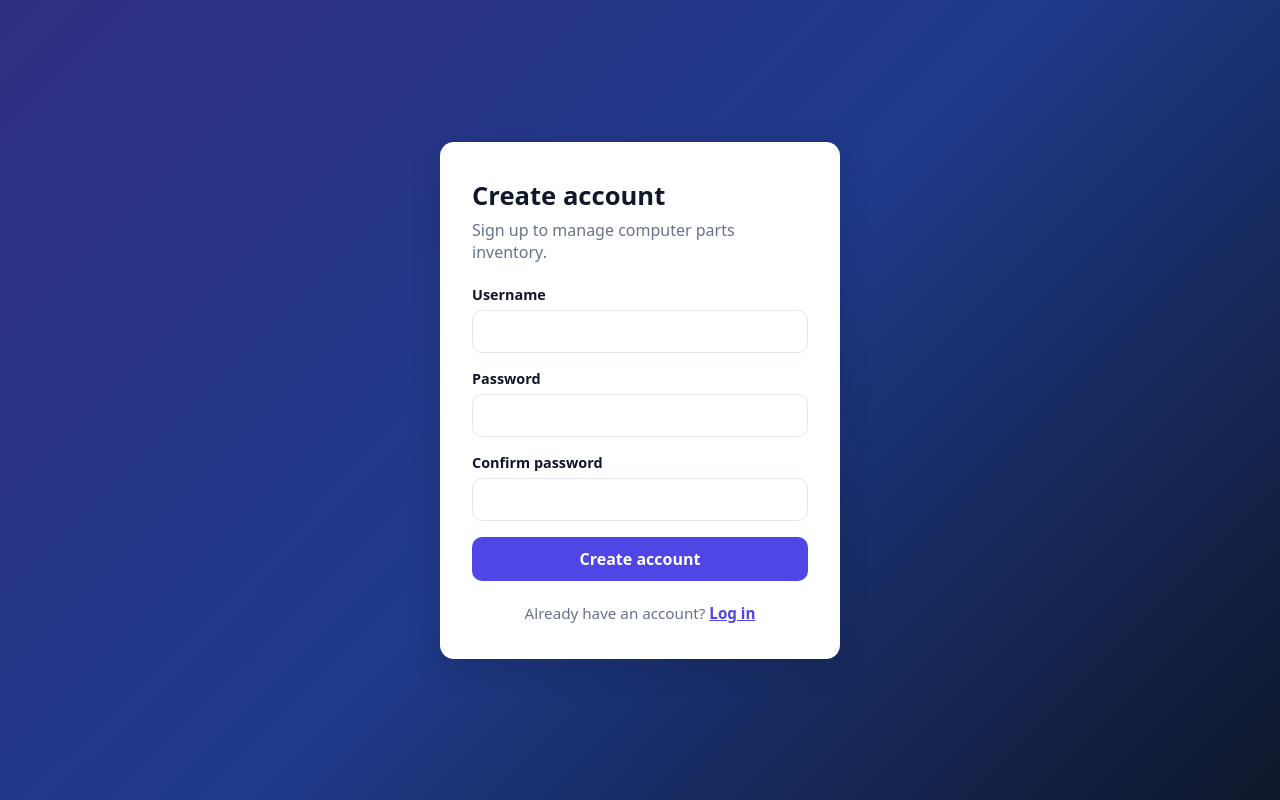
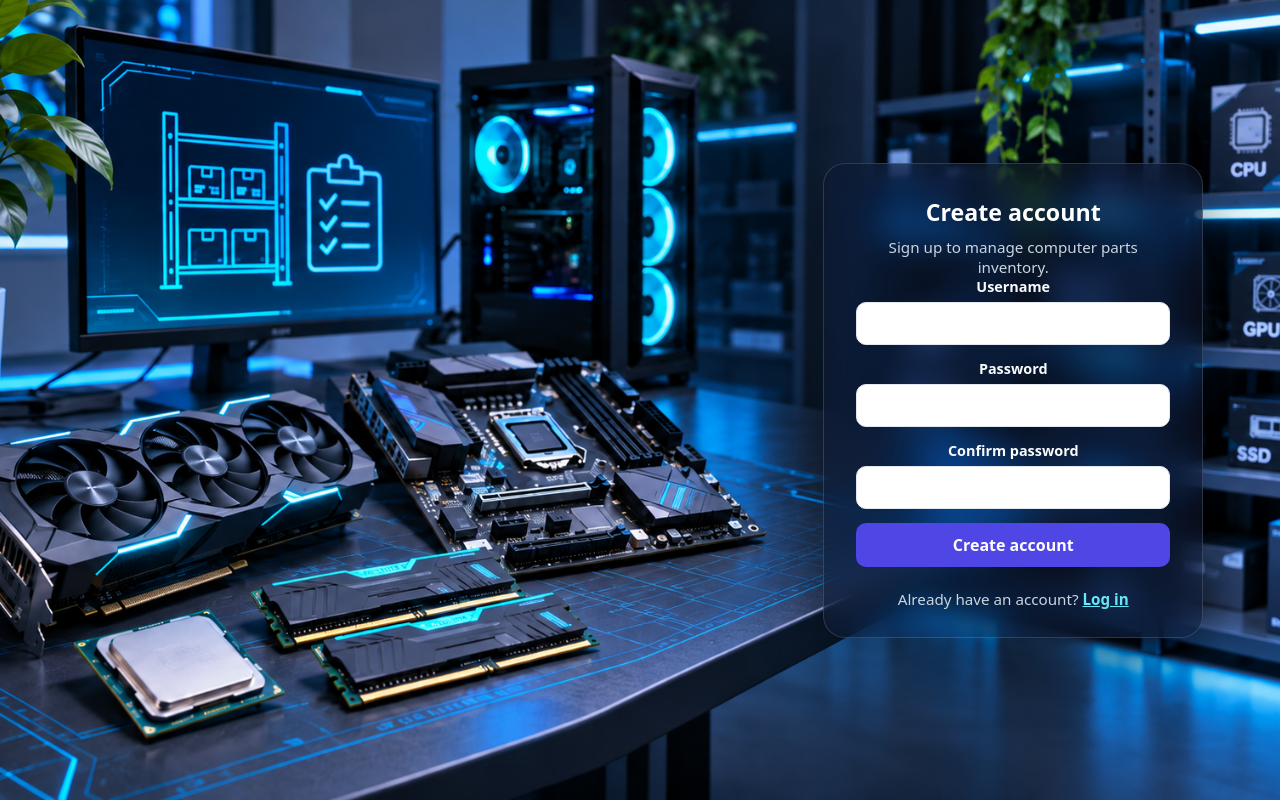
Before and after one commit to nalagonkenji/inventory-app, a PHP site: page /register.php in a window 1280 px wide. Run offline with PHP 8.4, Linux system fonts and the light colour scheme; a stand-in replaces the project's code that opens the database connection.

Commit message:
Update style.css

```diff
--- a/style.css
+++ b/style.css
@@ -177,3 +177,122 @@ tbody tr:hover { background: rgba(79, 70, 229, 0.06); }
   .auth-card { padding: 28px 22px; }
   .topbar { padding: 16px; }
 }
+
+/* ===== Inventory system login theme (overrides the earlier auth styles) ===== */
+.auth-page {
+  background: #0b1220 url('login-bg.png') center / cover no-repeat fixed;
+  color: #e2e8f0;
+}
+
+@media (min-width: 900px) {
+  .auth-page { justify-content: flex-end; padding-right: 6vw; }
+}
+
+.auth-card {
+  background: rgba(15, 23, 42, 0.55);
+  backdrop-filter: blur(16px) saturate(140%);
+  -webkit-backdrop-filter: blur(16px) saturate(140%);
+  border: 1px solid rgba(255, 255, 255, 0.14);
+  border-radius: 22px;
+  box-shadow: 0 24px 60px rgba(0, 0, 0, 0.45);
+  color: #f8fafc;
+  text-align: center;
+  padding: 34px 32px 28px;
+  max-width: 380px;
+}
+
+.brand-logo {
+  color: #22d3ee;
+  filter: drop-shadow(0 0 12px rgba(34, 211, 238, 0.55));
+  margin-bottom: 14px;
+}
+
+.auth-card h1 {
+  font-size: 1.45rem;
+  line-height: 1.25;
+  color: #ffffff;
+  margin: 0 0 10px;
+}
+
+.auth-card .subtitle { color: #cbd5e1; margin: 0; font-size: 0.95rem; }
+
+.accent-line {
+  display: block;
+  width: 56px;
+  height: 3px;
+  margin: 18px auto 22px;
+  border-radius: 2px;
+  background: linear-gradient(90deg, #22d3ee, #3b82f6);
+}
+
+.auth-form { gap: 14px; }
+
+.field {
+  display: flex;
+  align-items: center;
+  gap: 10px;
+  padding: 0 12px;
+  background: rgba(15, 23, 42, 0.45);
+  border: 1px solid rgba(255, 255, 255, 0.2);
+  border-radius: 12px;
+  font-weight: 400;
+  text-align: left;
+  color: #cbd5e1;
+}
+.field:focus-within {
+  border-color: #22d3ee;
+  box-shadow: 0 0 0 3px rgba(34, 211, 238, 0.2);
+}
+.field-icon { display: inline-flex; color: #94a3b8; }
+
+.field input {
+  flex: 1;
+  border: none;
+  background: transparent;
+  padding: 13px 4px;
+  color: #f8fafc;
+  outline: none;
+  width: auto;
+}
+.field input:focus { outline: none; border: none; }
+.field input::placeholder { color: #94a3b8; }
+
+.toggle-pass {
+  background: none;
+  border: none;
+  color: #94a3b8;
+  cursor: pointer;
+  padding: 4px;
+  display: inline-flex;
+}
+.toggle-pass:hover { color: #e2e8f0; }
+
+.form-row {
+  display: flex;
+  justify-content: space-between;
+  align-items: center;
+  font-size: 0.9rem;
+  color: #cbd5e1;
+}
+.remember { display: inline-flex; align-items: center; gap: 8px; font-weight: 400; }
+.remember input { width: 16px; height: 16px; accent-color: #22d3ee; }
+.forgot { color: #67e8f9; font-weight: 600; text-decoration: underline; text-underline-offset: 3px; cursor: default; }
+
+.btn-block {
+  display: block;
+  width: 100%;
+  padding: 14px;
+  border-radius: 12px;
+  font-size: 1rem;
+  color: #ffffff;
+  background: linear-gradient(90deg, #22d3ee, #2563eb);
+  box-shadow: 0 10px 28px rgba(34, 211, 238, 0.3);
+}
+.btn-block:hover { background: linear-gradient(90deg, #67e8f9, #3b82f6); }
+
+.auth-card .alert { text-align: left; }
+.auth-card .alert-error { background: rgba(127, 29, 29, 0.7); color: #fecaca; }
+.auth-card .alert-success { background: rgba(20, 83, 45, 0.7); color: #bbf7d0; }
+
+.auth-switch { color: #cbd5e1; }
+.auth-switch a { color: #67e8f9; }
```
